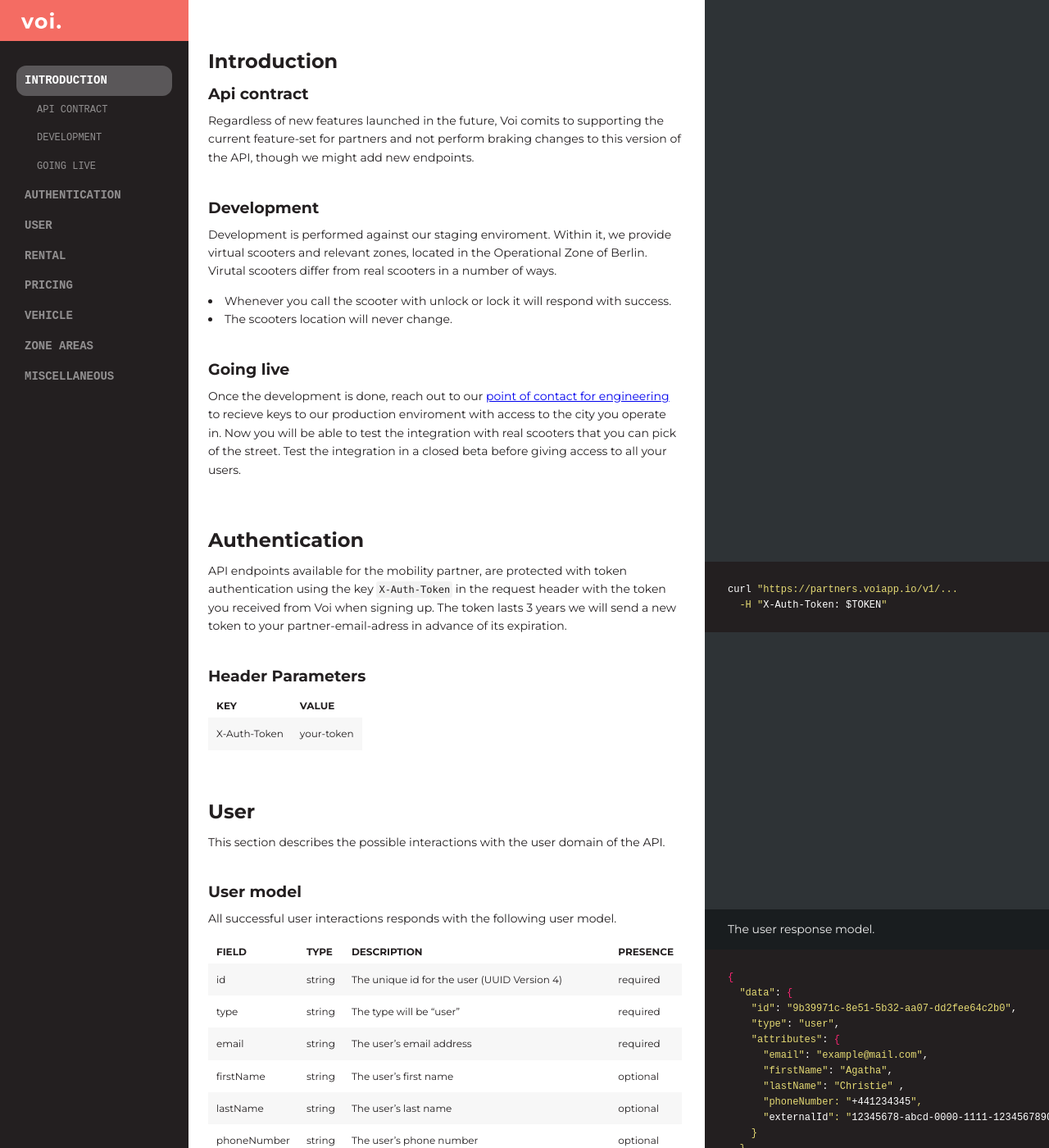
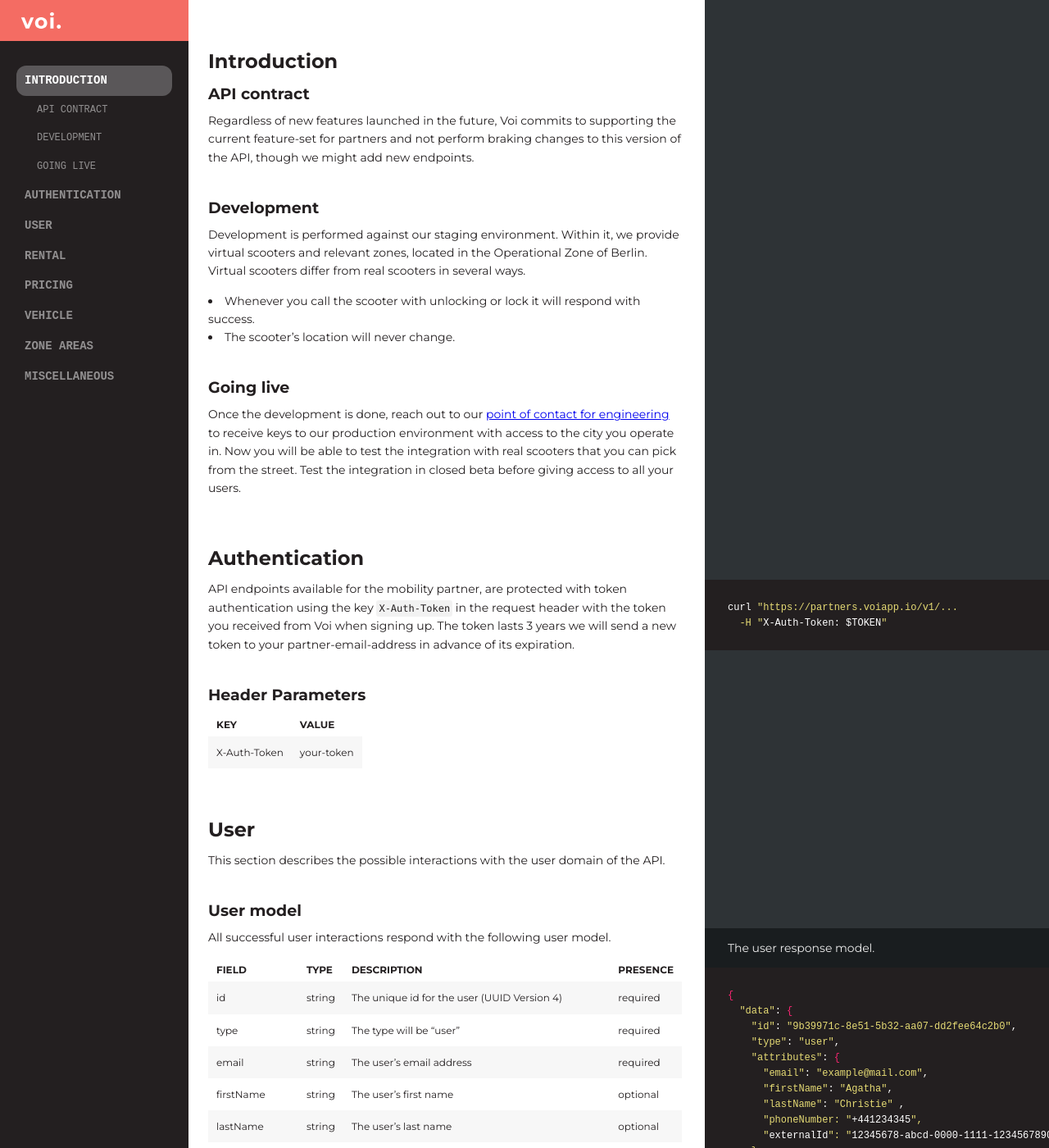
Before and after one commit to voi-api/voi-api.github.io, a Jekyll site: the page built from maas-pro.md, in a window 1280 px wide and 1400 px high. Shown: the whole window at 82% size. Built offline with Jekyll 4.4.1, drawn with Linux system fonts in a browser that asks for light colours; some web fonts are replaced; some of the changed text lies outside the part shown.

Commit message:
Spelling

````diff
--- a/maas-pro.md
+++ b/maas-pro.md
@@ -6,17 +6,17 @@ menu: main
 description: A deep integration API, used for completing full user journeys.
 ---
 # Introduction
-## Api contract
-Regardless of new features launched in the future, Voi comits to supporting the current feature-set for partners and not perform braking changes to this version of the API, though we might add new endpoints.
+## API contract
+Regardless of new features launched in the future, Voi commits to supporting the current feature-set for partners and not perform braking changes to this version of the API, though we might add new endpoints.
 
 ## Development
-Development is performed against our staging enviroment. Within it, we provide virtual scooters and relevant zones, located in the Operational Zone of Berlin. Virutal scooters differ from real scooters in a number of ways.
+Development is performed against our staging environment. Within it, we provide virtual scooters and relevant zones, located in the Operational Zone of Berlin. Virtual scooters differ from real scooters in several ways.
 
-* Whenever you call the scooter with unlock or lock it will respond with success.
-* The scooters location will never change.
+* Whenever you call the scooter with unlocking or lock it will respond with success.
+* The scooter's location will never change.
 
 ## Going live
-Once the development is done, reach out to our [point of contact for engineering](/poc/) to recieve keys to our production enviroment with access to the city you operate in. Now you will be able to test the integration with real scooters that you can pick of the street. Test the integration in a closed beta before giving access to all your users.
+Once the development is done, reach out to our [point of contact for engineering](/poc/) to receive keys to our production environment with access to the city you operate in. Now you will be able to test the integration with real scooters that you can pick from the street. Test the integration in closed beta before giving access to all your users.
 
 
 
@@ -27,7 +27,7 @@ curl "https://partners.voiapp.io/v1/...
   -H "X-Auth-Token: $TOKEN"
 ```
 
-API endpoints available for the mobility partner, are protected with token authentication using the key `X-Auth-Token` in the request header with the token you received from Voi when signing up. The token lasts 3 years we will send a new token to your partner-email-adress in advance of its expiration.
+API endpoints available for the mobility partner, are protected with token authentication using the key `X-Auth-Token` in the request header with the token you received from Voi when signing up. The token lasts 3 years we will send a new token to your partner-email-address in advance of its expiration.
 
 ## Header Parameters
 
@@ -58,7 +58,7 @@ This section describes the possible interactions with the user domain of the API
 }
 ```
 
-All successful user interactions responds with the following user model.
+All successful user interactions respond with the following user model.
 
 field | type | description | presence
 ------ | -------- | -------- | -------
@@ -130,7 +130,7 @@ curl https://partners.voiapp.io/v1/users/9b39971c-8e51-5b32-aa07-dd2fee64c2b0
 ```
 
 
-Get user by its user id
+Get user by its user-id
 
 ### HTTPS request
 `GET https://partners.voiapp.io/v1/user/id/{id}`
@@ -159,7 +159,7 @@ curl -X Pathc https://partners.voiapp.io/v1/users/9b39971c-8e51-5b32-aa07-dd2fee
   -d '{"emai": "agatha.christie@gmail.com", "phoneNumber": "+46911"}'
 ```
 
-> An update user response.
+> An "update user" response.
 
 ```shell
 {
@@ -354,7 +354,7 @@ Start rental makes a vehicle accessible to ride with. To request to start a rent
 field | type | description | presence
 ------ | -------- | -------- | -------
 userId | string | The id of the user for whom the rental is started | required
-vehicleId | string | The id of the vehicle which will be rented. The vechileId is represented as a QR code on the scooter and always a four character alphanumeric string.| required
+vehicleId | string | The id of the vehicle which will be rented. The vechileId is represented as a QR code on the scooter and always a four-character alphanumeric string.| required
 userStartLocation | object | The user’s location when starting the rental| optional
 
 ### Errors
@@ -556,7 +556,7 @@ id | string | The vehicle's id (UUID version 4) for which the pricing is derived
 type | string | For pricing the type will always be "pricing"  | required
 pricePerMinute | integer | the price per minute, excluding Vat in minor units (also called subunit)| required
 startPrice | integer | the start price, excluding Vat in minor units (also called subunit)| required
-currency | string | the three letter alphabetic currency code (ISO 4217) | required
+currency | string | the three-letter alphabetic currency code (ISO 4217) | required
 vat | integer | the VAT percentage  | required
 
 ## Get price
@@ -694,7 +694,7 @@ parameter  | description | presence
 ------ | -------- | -------
 zoneID |  The id of the requested zone | required
 
-<aside class="warning">You can only get vechiles from the operational zones you have access to.</aside>
+<aside class="warning">You can only get vehicles from the operational zones you have access to.</aside>
 
 ### Errors
 
@@ -867,7 +867,7 @@ parameter  | description
 ------ | -------- | -------
 zoneId |  The id of the requested zone
 
-<aside class="warning">All behavior connected to the areas in a zone are enforced by the system. But for a good user experience, we recommend explaining the areas and their implication for the user.</aside>
+<aside class="warning">All behavior connected to the areas in a zone is enforced by the system. But for good user experience, we recommend explaining the areas and their implication for the user.</aside>
 
 ### Response
 
@@ -888,13 +888,13 @@ StatusInternalServerError| |
 
 # Miscellaneous
 ## GDPR requests
-Since the righ to be forgotten and other GDPR-requests require that we go through all our systems manually. Requests are handled by contacting [customer support](/poc/).
+Since the right to be forgotten and other GDPR-requests require that we go through all our systems manually. Requests are handled by contacting [customer support](/poc/).
 
 ## Endpoints planned
 The following endpoints are added to our roadmap and will be made available shortly.
 
 ### Operational zones
-We plan to build an endpoint to see what operational zones you have access to. For now, you will recieve the zone and id for the zone you are operating in once you recieve access to them from Voi.
+We plan to build an endpoint to see what operational zones you have access to. For now, you will receive the zone and id for the zone you are operating in once you receive access to them from Voi.
 
 ## Endpoints not planned
 For clarity, here we list endpoints that are not available. We have not planned to build them as of yet but will notify all our partners if we do.
````
Also changed, not shown: other parts of maas-pro.md (+14 -14 lines), assets.md (+2 -2 lines), deeplinks.md (+5 -5 lines), maas-light.md (+8 -8 lines), payments.md (+8 -8 lines), 1 other file.
